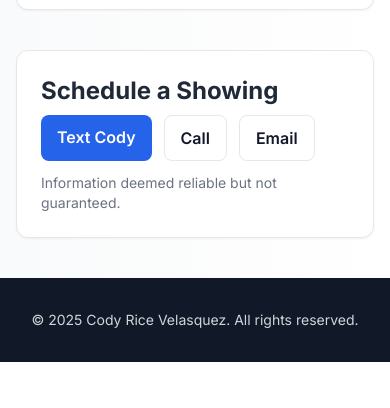
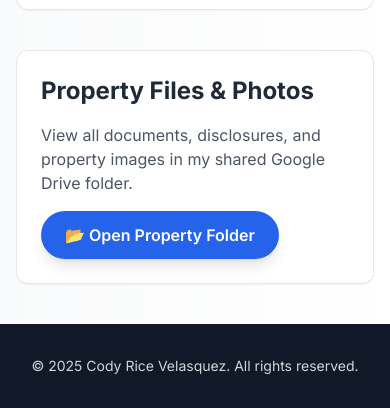
Before and after one commit to qiallyme/support-cody, a plain HTML site: page house.html in a window 390 px wide. Shown: the part 3359-3767 px from the top of the page. Before the commit the page ends 3721 px from the top, so only its background shows below. Drawn offline with nearby package versions, Linux system fonts and the light colour scheme.

Commit message:
Rebuild site with sticky responsive navbar + house update

```diff
--- a/house.html
+++ b/house.html
@@ -151,17 +151,15 @@
 
     <!-- Contact -->
     <section class="bg-white border rounded-xl p-6 shadow-sm">
-      <h2 class="text-2xl font-bold mb-2">Schedule a Showing</h2>
-      <div class="flex flex-wrap gap-3">
-        <a class="inline-block bg-blue-600 hover:bg-blue-700 text-white font-semibold py-2.5 px-4 rounded-lg"
-           href="sms:+13172054383?body=Interested%20in%20the%20home%20tour">Text Cody</a>
-        <a class="inline-block border hover:bg-gray-50 text-gray-900 font-semibold py-2.5 px-4 rounded-lg"
-           href="tel:+13172054383">Call</a>
-        <a class="inline-block border hover:bg-gray-50 text-gray-900 font-semibold py-2.5 px-4 rounded-lg"
-           href="mailto:info@qially.me?subject=Home%20Showing%20Request">Email</a>
-      </div>
-      <p class="text-sm text-gray-500 mt-3">Information deemed reliable but not guaranteed.</p>
+      <h2 class="text-2xl font-bold mb-4">Property Files & Photos</h2>
+      <p class="text-gray-600 mb-4">View all documents, disclosures, and property images in my shared Google Drive folder.</p>
+      <a href="https://drive.google.com/drive/folders/13eU13j9emzRBpnVPWsHQHqurmQjhuq_1?usp=sharing"
+         target="_blank" rel="noopener"
+         class="inline-flex items-center gap-2 bg-blue-600 hover:bg-blue-700 text-white font-semibold py-3 px-6 rounded-full shadow-lg transition">
+        📂 Open Property Folder
+      </a>
     </section>
+
 
   </main>
 
```
